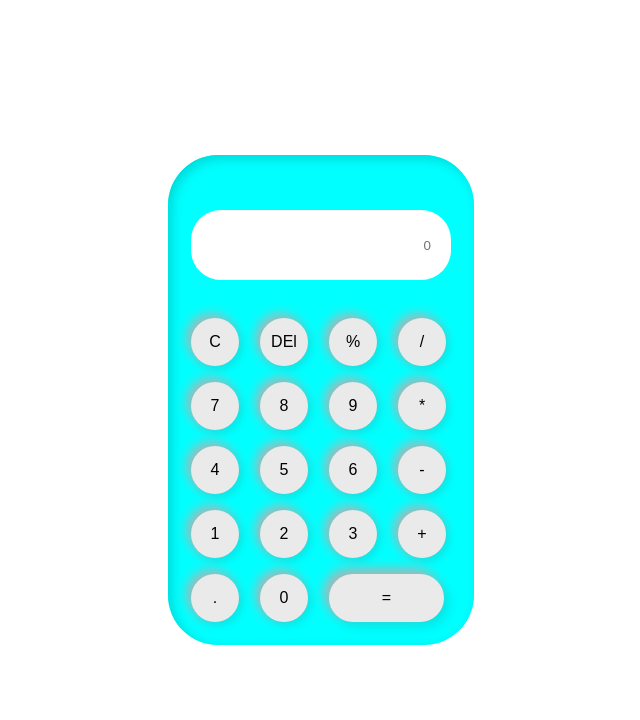
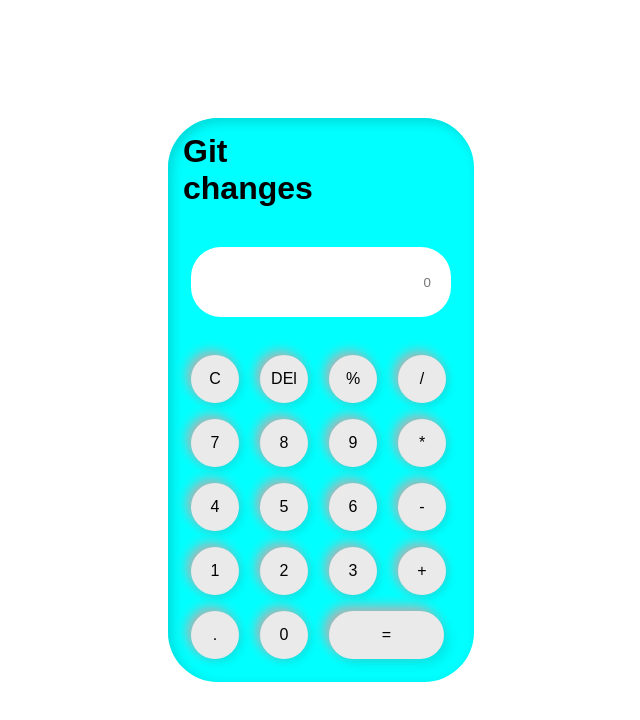
Before and after one commit to aman7555/calc, a plain HTML site: page index.html in a window 1280 px wide. Shown: the whole page, without its empty margins (319-959 px from the left). Drawn offline with Linux system fonts and the light colour scheme.

Commit message:
add heading

```diff
--- a/index.html
+++ b/index.html
@@ -10,6 +10,7 @@
   <body>
     <div class="box">
       <div class="calc">
+        <h1>Git changes</h1>
         <input type="text" placeholder="0" id="output-screen" />
         <button onclick="Clear()">C</button>
 
```
